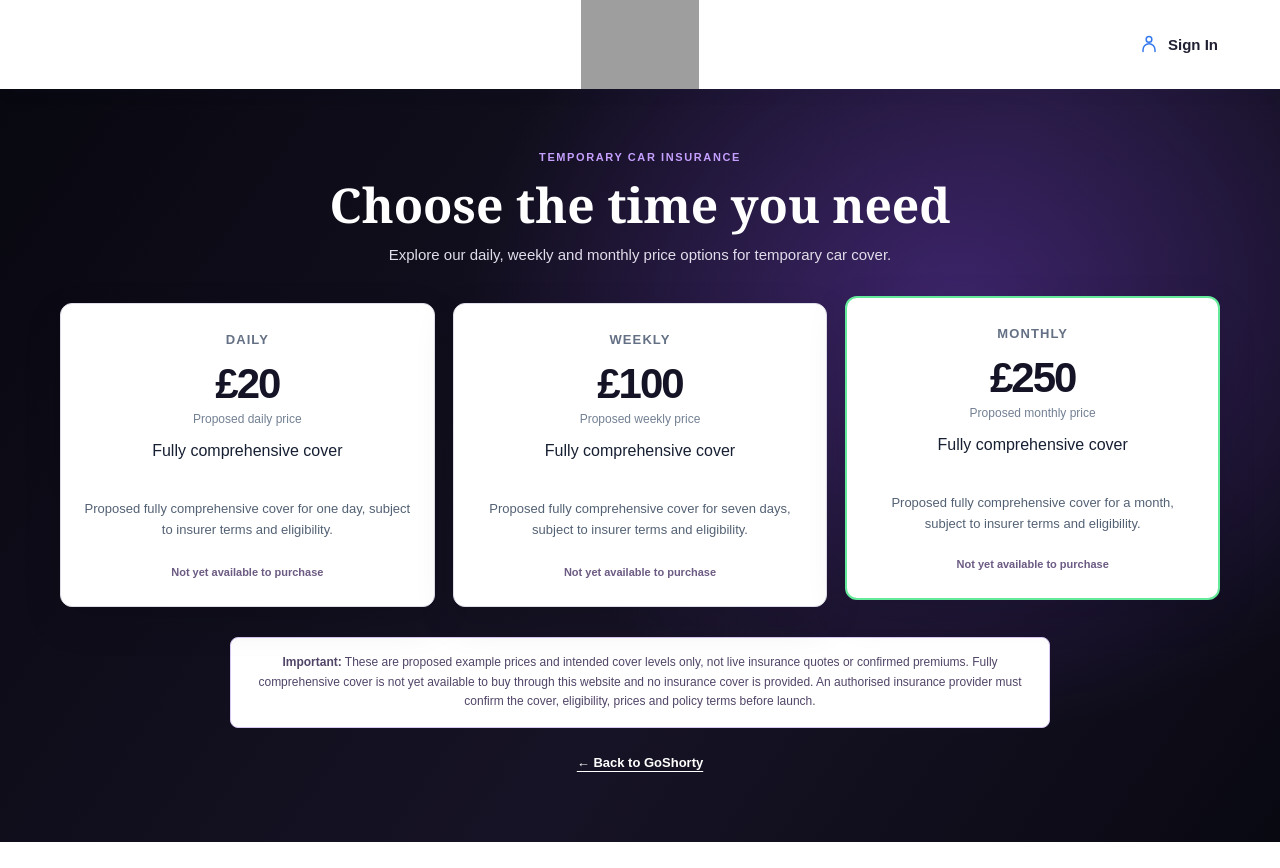
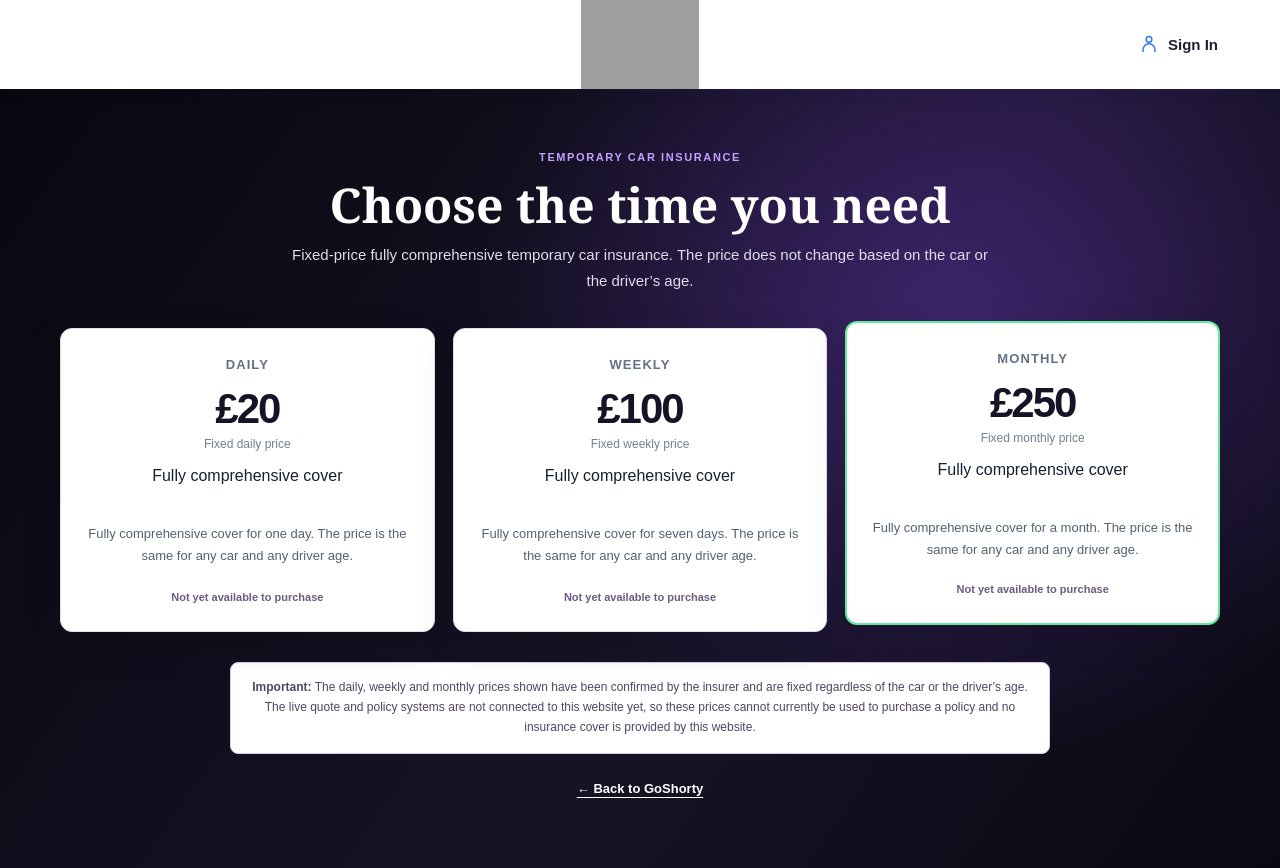
Before and after one commit to insurancetemp/goshorty, a Next.js app: page /quote in a window 1280 px wide. Before the commit the page ends 842 px from the top, so only its background shows below. Built offline with nearby package versions, Linux system fonts and the light colour scheme; grey boxes are pictures that could not be loaded.

Commit message:
Update pricing page with confirmed flat rates for any car and age

```diff
--- a/app/quote/page.tsx
+++ b/app/quote/page.tsx
@@ -2,13 +2,13 @@ import Link from "next/link";
 
 export const metadata = {
   title: "Temporary Car Insurance Prices | GoShorty",
-  description: "View proposed daily, weekly and monthly temporary car insurance price options."
+  description: "View fixed daily, weekly and monthly fully comprehensive temporary car insurance prices."
 };
 
 const plans = [
-  { period: "Daily", price: "£20", description: "Proposed fully comprehensive cover for one day, subject to insurer terms and eligibility." },
-  { period: "Weekly", price: "£100", description: "Proposed fully comprehensive cover for seven days, subject to insurer terms and eligibility." },
-  { period: "Monthly", price: "£250", description: "Proposed fully comprehensive cover for a month, subject to insurer terms and eligibility.", featured: true }
+  { period: "Daily", price: "£20", description: "Fully comprehensive cover for one day. The price is the same for any car and any driver age." },
+  { period: "Weekly", price: "£100", description: "Fully comprehensive cover for seven days. The price is the same for any car and any driver age." },
+  { period: "Monthly", price: "£250", description: "Fully comprehensive cover for a month. The price is the same for any car and any driver age.", featured: true }
 ];
 
 export default function QuotePage() {
@@ -33,20 +33,20 @@ export default function QuotePage() {
           <div className="pricing-heading">
             <span className="section-kicker">TEMPORARY CAR INSURANCE</span>
             <h1>Choose the time you need</h1>
-            <p>Explore our daily, weekly and monthly price options for temporary car cover.</p>
+            <p>Fixed-price fully comprehensive temporary car insurance. The price does not change based on the car or the driver’s age.</p>
           </div>
           <div className="pricing-grid">
             {plans.map((plan) => (
               <article className={plan.featured ? "pricing-card pricing-card-featured" : "pricing-card"} key={plan.period}>
                 <h2 className="pricing-period">{plan.period}</h2>
                 <p className="pricing-amount">{plan.price}</p>
-                <p className="pricing-caption">Proposed {plan.period.toLowerCase()} price</p><p className="pricing-cover-label">Fully comprehensive cover</p>
+                <p className="pricing-caption">Fixed {plan.period.toLowerCase()} price</p><p className="pricing-cover-label">Fully comprehensive cover</p>
                 <p className="pricing-description">{plan.description}</p>
                 <div className="pricing-status">Not yet available to purchase</div>
               </article>
             ))}
           </div>
-          <p className="pricing-disclaimer"><strong>Important:</strong> These are proposed example prices and intended cover levels only, not live insurance quotes or confirmed premiums. Fully comprehensive cover is not yet available to buy through this website and no insurance cover is provided. An authorised insurance provider must confirm the cover, eligibility, prices and policy terms before launch.</p>
+          <p className="pricing-disclaimer"><strong>Important:</strong> The daily, weekly and monthly prices shown have been confirmed by the insurer and are fixed regardless of the car or the driver’s age. The live quote and policy systems are not connected to this website yet, so these prices cannot currently be used to purchase a policy and no insurance cover is provided by this website.</p>
           <Link className="pricing-back" href="/">← Back to GoShorty</Link>
         </div>
       </section>
```
